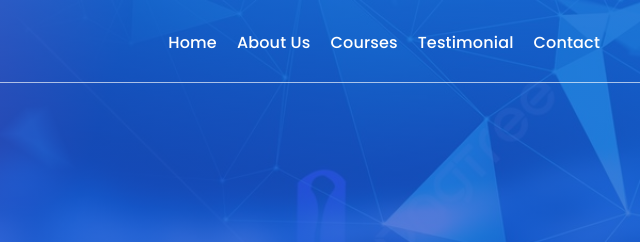
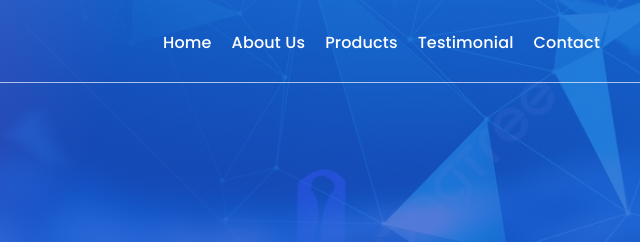
Before and after one commit to abhisheknys/kk-technical, a plain HTML site: page index.html in a window 1280 px wide. Shown: the top 242 px of the page, 640-1280 px from the left. Drawn offline with nearby package versions, Linux system fonts and the light colour scheme; grey boxes are pictures that could not be loaded.

Commit message:
menu changed

```diff
--- a/index.html
+++ b/index.html
@@ -34,7 +34,7 @@
                     <ul class="d-flex gap-20">
                         <li><a href="#">home</a></li>
                         <li><a href="#">about us</a></li>
-                        <li><a href="#">courses</a></li>
+                        <li><a href="#">products</a></li>
                         <li><a href="#">testimonial</a></li>
                         <li><a href="#">contact</a></li>
                     </ul>
```
